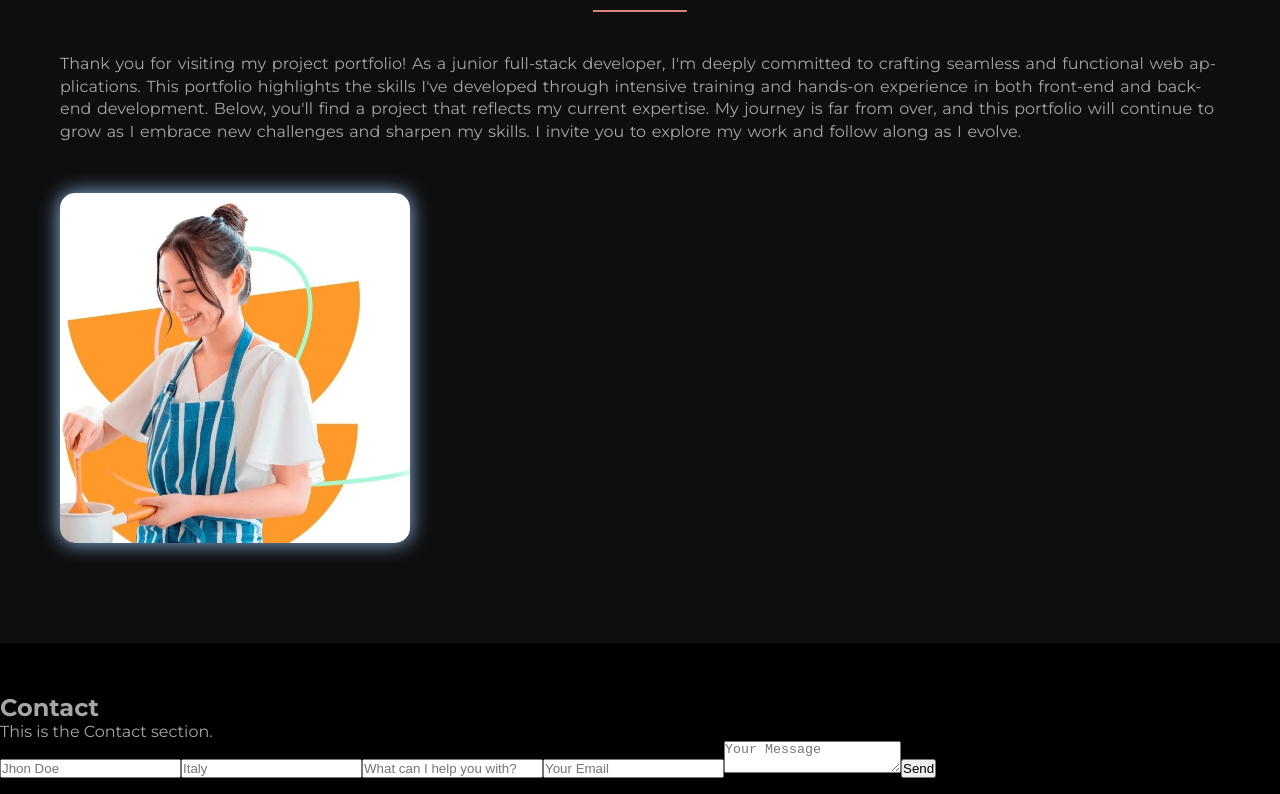
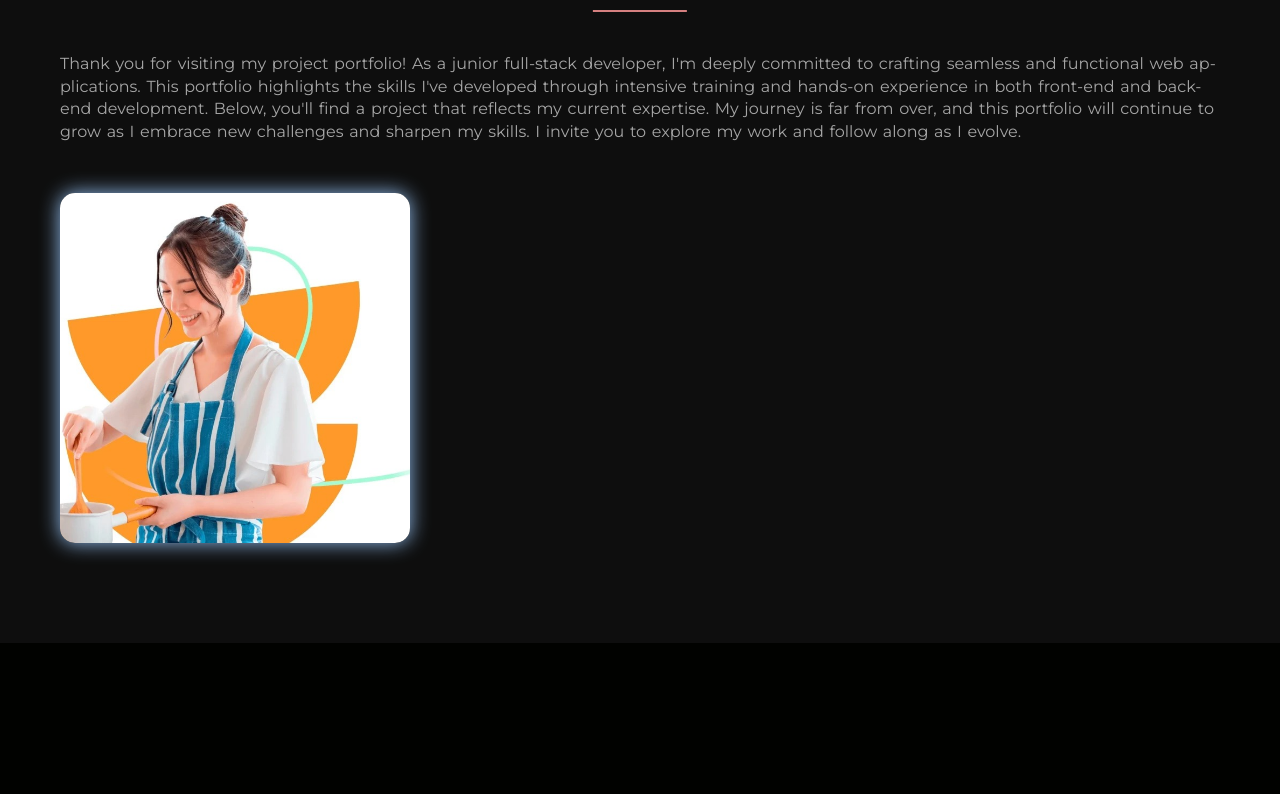
Before and after one commit to Hamada-AB/portfolio, a React (Vite) app: page / in a window 1280 px wide. Shown: the part 2000-2794 px from the top of the page. Built offline with nearby package versions, Linux system fonts and the light colour scheme.

Commit message:
feat: style contact fom

```diff
--- /dev/null
+++ b/src/assets/icon/contact.js
@@ -0,0 +1,6 @@
+export const formIcon = {
+  success: `<svg xmlns="http://www.w3.org/2000/svg" xmlns:xlink="http://www.w3.org/1999/xlink" version="1.1" id="Layer_1" x="0px" y="0px" viewBox="0 0 50 50" style="enable-background:new 0 0 50 50;" xml:space="preserve" width="50" height="50">
+<path style="fill:none;stroke:#67aeff;stroke-width:2;stroke-miterlimit:10;" d="M25,3C12.85,3,3,12.85,3,25s9.85,22,22,22  s22-9.85,22-22S37.15,3,25,3z"/>
+<path style="fill:none;stroke:#67aeff;stroke-width:2;stroke-linecap:round;stroke-miterlimit:10;" d="M16,24.444L24.143,32L35,16"/>
+</svg>`,
+};
--- a/src/components/Cnotact.jsx
+++ b/src/components/Cnotact.jsx
@@ -4,15 +4,33 @@ import ContactForm from "./ContactForm";
 export default function Contact({ language }) {
   return (
     <Element name="contact">
-      <section>
-        <h2>{language === "EN" ? "Contact" : "Contatti"}</h2>
-        <p>
-          {language === "EN"
-            ? "This is the Contact section."
-            : "Questa è la sezione Contatti."}
-        </p>
+      <section className="contact">
+        <div className="welcome">
+          <h2>{language === "EN" ? "CONTACT" : "CONTATTI"}</h2>
+          <p>
+            {language === "EN"
+              ? "Delighted to hear from you"
+              : "Felice di sentirti"}
+          </p>
+        </div>
+        <div className="contact-body">
+          <div className="contact-intro">
+            <p>
+              {language === "EN"
+                ? "I'd love to hear from you! Whether you have questions or feedback, feel free to reach out. Use the contact form to send a message directly. Fill in your details - email and message are required. Your message will be sent securely. Alternatively, connect with me on LinkedIn or other social platforms linked below. Looking forward to hearing from you!"
+                : "Mi piacerebbe sentire da te! Che tu abbia domande o feedback, non esitare a contattarmi. Usa il modulo di contatto per inviare un messaggio direttamente. Inserisci i tuoi dati - email e messaggio sono obbligatori. Il tuo messaggio sarà inviato in modo sicuro. In alternativa, puoi connetterti con me su LinkedIn o su altre piattaforme social linkate qui sotto. Non vedo l'ora di sentirti!"}
+            </p>
 
-        <ContactForm />
+            <div className="platforms">
+              <div>1</div>
+              <div>2</div>
+              <div>3</div>
+              <div>3</div>
+            </div>
+          </div>
+
+          <ContactForm />
+        </div>
       </section>
     </Element>
   );
--- a/src/components/ContactForm.jsx
+++ b/src/components/ContactForm.jsx
@@ -1,7 +1,9 @@
-import { useState } from "react";
+import { useState, useEffect } from "react";
+import { formIcon } from "../assets/icon/contact";
+import parse from "html-react-parser";
 
 export default function ContactForm() {
-  const [ok, setOk] = useState("");
+  const [show, setShow] = useState(true);
   const [error, setError] = useState("");
   const [formData, setFormData] = useState({
     name: "",
@@ -10,6 +12,18 @@ export default function ContactForm() {
     email: "",
     message: "",
   });
+
+  useEffect(() => {
+    const interval = setInterval(() => {
+      if (show) {
+        setShow(false);
+      }
+    }, 3000);
+
+    return () => {
+      clearInterval(interval);
+    };
+  }, [show]);
 
   const handleChange = (e) => {
     setFormData({
@@ -20,6 +34,7 @@ export default function ContactForm() {
 
   const handleSubmit = async (e) => {
     e.preventDefault();
+
     try {
       await fetch("https://portfolio-server-86bc.onrender.com/send-email", {
         method: "POST",
@@ -29,7 +44,15 @@ export default function ContactForm() {
         body: JSON.stringify(formData),
       }).then((data) => {
         if (data && !data.error) {
-          setOk("Your message has been sent successfully.");
+          setFormData({
+            name: "",
+            country: "",
+            subject: "",
+            email: "",
+            message: "",
+          });
+
+          setShow(true);
         } else {
           setError("Failed to send message.");
         }
@@ -40,44 +63,62 @@ export default function ContactForm() {
   };
 
   return (
-    <form onSubmit={handleSubmit}>
+    <form onSubmit={handleSubmit} className="contact-form">
+      <div className="inputs-container">
+        <div>
           <input
             type="text"
             name="name"
-        placeholder="Jhon Doe"
+            placeholder="Your name (optional)"
             value={formData.name}
             onChange={handleChange}
           />
           <input
             type="text"
             name="country"
-        placeholder="Italy"
+            placeholder="Country (optional)"
             value={formData.country}
             onChange={handleChange}
           />
+        </div>
+
+        <div>
           <input
             type="text"
             name="subject"
-        placeholder="What can I help you with?"
+            placeholder="Subject (optional)"
             value={formData.subject}
             onChange={handleChange}
           />
           <input
             type="email"
             name="email"
-        placeholder="Your Email"
+            placeholder="Your email (required)"
             value={formData.email}
             onChange={handleChange}
             required
           />
+        </div>
+      </div>
       <textarea
         name="message"
-        placeholder="Your Message"
+        placeholder="Type your Message here (required)."
         value={formData.message}
         onChange={handleChange}
         required
       />
+
+      {show && (
+        <div className="over">
+          {parse(formIcon.success)}
+          <p>Your message has been sent. </p>
+          <p className="thanks">THANK YOU!</p>
+        </div>
+      )}
+
+      <div className="message-and-btn">
         <button type="submit">Send</button>
+      </div>
     </form>
   );
 }
--- a/src/index.css
+++ b/src/index.css
@@ -1,5 +1,6 @@
 @import url("./style/about.css");
 @import url("./style/projects.css");
+@import url("./style/contact.css");
 
 /*****  poppins font family *****/
 @import url("https://fonts.googleapis.com/css2?family=Poppins:ital,wght@0,100;0,200;0,300;0,400;0,500;0,600;0,700;0,800;0,900;1,100;1,200;1,300;1,400;1,500;1,600;1,700;1,800;1,900&display=swap");
--- /dev/null
+++ b/src/style/contact.css
@@ -0,0 +1,168 @@
+:root {
+  --montseraat: "Montserrat", sans-serif;
+  --poppins: "Poppins", sans-serif;
+  --padding-h: 60px;
+  --padding-v: 20px;
+  --bg-color1: #010200;
+  --bg-color2: #0e0e0e;
+  --bg-color3: #444;
+  --color-1: #a6a6a6;
+  --color-2: #bababa;
+  --primary-c: #d58080;
+  --secodary-c1: #67aeff;
+  --secondary-c2: #95c1f2;
+  --home-p-c: #d2e7ff;
+  --p-line-height: 1.5;
+}
+
+.contact {
+  padding: 0px var(--padding-h);
+  margin-bottom: 80px;
+
+  display: flex;
+  flex-direction: column;
+  align-items: center;
+  gap: 50px;
+
+  position: relative;
+
+  height: 100vh;
+}
+
+.contact-body {
+  display: grid;
+  grid-template-columns: 1fr 1fr;
+  gap: 40px;
+}
+
+.platforms {
+  display: flex;
+  justify-content: space-between;
+  align-items: center;
+  height: 70px;
+}
+
+/****** Contact Form ******/
+.contact-form {
+  max-width: 600px;
+  margin: 0 auto;
+  padding: 20px;
+  background: #1e1e1e;
+  box-shadow: 0 0px 5px #95c0f239;
+  border-radius: 8px;
+  border: 1px solid #95c0f27a;
+  position: relative;
+}
+
+.inputs-container {
+  display: grid;
+  grid-template-columns: 1fr 1fr;
+  gap: 20px;
+}
+
+.contact-form input,
+.contact-form textarea {
+  color: #aaa;
+  background-color: #1e1e1e;
+  width: 100%;
+  padding: 15px;
+  margin-bottom: 20px;
+  border: 1px solid #95c0f27a;
+  border-radius: 4px;
+  font-size: 16px;
+  transition: border-color 0.3s ease, box-shadow 0.3s ease;
+}
+
+.contact-form input:focus,
+.contact-form textarea:focus {
+  border-color: #d58080;
+  box-shadow: 0 0 0 3px #d580803a;
+  outline: none;
+}
+
+.contact-form input::placeholder,
+.contact-form textarea::placeholder {
+  color: #aaaaaaaa;
+  font-size: 16px;
+  font-weight: 500;
+}
+
+.contact-form textarea {
+  resize: vertical;
+  min-height: 150px;
+  font-family: var(--montseraat);
+}
+
+.contact-form button {
+  padding: 15px;
+  background-color: #d58080;
+  border: none;
+  border-radius: 4px;
+  color: #1e1e1e;
+
+  font-size: 1rem;
+  font-weight: 500;
+  cursor: pointer;
+  transition: background-color 0.3s ease, box-shadow 0.3s ease;
+}
+
+.contact-form button:hover {
+  background-color: #d67070;
+  box-shadow: 0 0 7px #d580806c;
+}
+
+.contact-form button:active {
+  color: #fff;
+  box-shadow: 0 0 0 2px #95c1f2;
+  background-color: #67aeff;
+}
+
+.message-and-btn {
+  padding: 10px 0;
+  display: flex;
+  align-items: center;
+  justify-content: flex-start;
+}
+
+.message-and-btn button {
+  margin-left: auto;
+}
+
+.sent-message {
+  display: flex;
+  align-items: center;
+  justify-content: center;
+}
+
+.over {
+  background-color: #536075eb;
+  color: #abccf1;
+  position: absolute;
+  top: 0;
+  bottom: 0;
+  left: 0;
+  right: 0;
+  border-radius: 8px;
+
+  display: flex;
+  flex-direction: column;
+  align-items: center;
+  justify-content: center;
+  gap: 10px;
+}
+
+.thanks {
+  color: #d58c8c;
+}
+
+/* ***** */
+@media (max-width: 768px) {
+  .contact-form {
+    padding: 24px;
+  }
+
+  .contact-form button {
+    font-size: 1rem;
+    padding: 0.75rem;
+  }
+}
--- a/src/style/projects.css
+++ b/src/style/projects.css
@@ -1,21 +1,3 @@
-:root {
-  --montseraat: "Montserrat", sans-serif;
-  --poppins: "Poppins", sans-serif;
-  --padding-h: 60px;
-  --padding-v: 20px;
-  --bg-color1: #010200;
-  --bg-color2: #0e0e0e;
-  --bg-color3: #444;
-  --color-1: #a6a6a6;
-  --color-2: #bababa;
-  --primary-c: #d58080;
-  --secodary-c1: #67aeff;
-  --secondary-c2: #95c1f2;
-  --home-p-c: #d2e7ff;
-  --p-line-height: 1.5;
-}
-
-/****** Projects *****/
 .projects-section {
   background-color: var(--bg-color2);
   padding: 0 var(--padding-h) 100px var(--padding-h);
```
Lines whose indentation alone changed are shown as unchanged.
